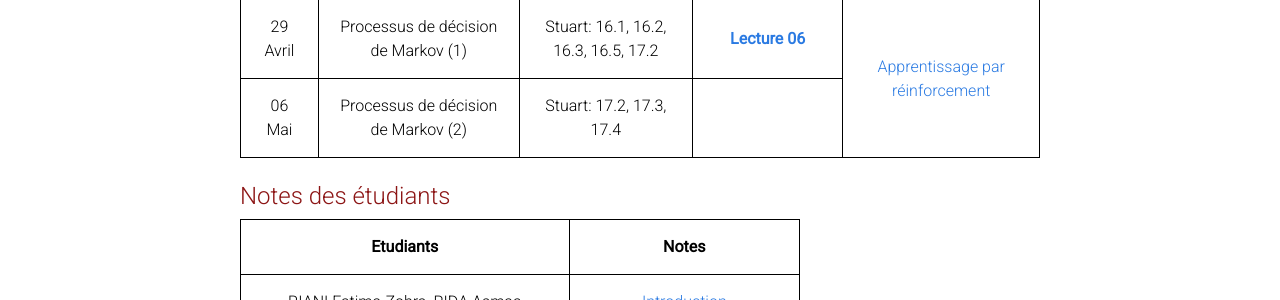
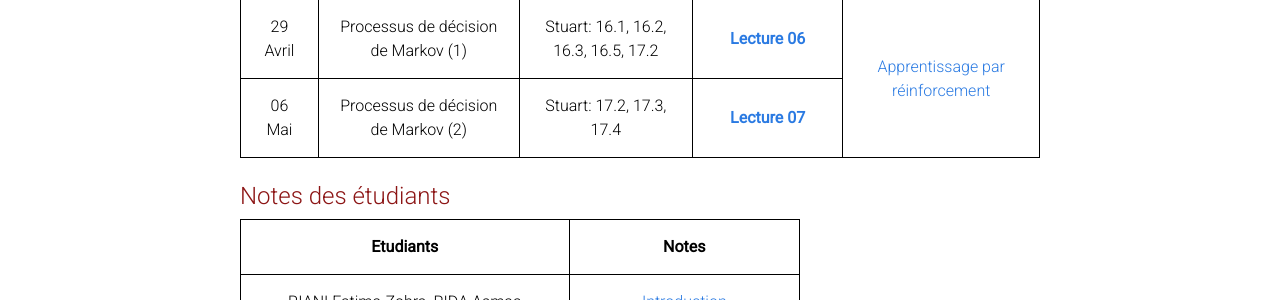
Before and after one commit to intelligenceartificielensaf/intelligenceartificielensaf.github.io, a Jekyll site: the page built from index.html, in a window 1280 px wide. Shown: the part 1322-1622 px from the top of the page. Built offline with Jekyll 4.4.1, drawn with Linux system fonts in a browser that asks for light colours.

Commit message:
Second lecture on mpds

```diff
--- a/index.html
+++ b/index.html
@@ -181,7 +181,10 @@ artificielle. les thématiques traitées sont: -agents intelligents, - Recherche
     <td>Processus de décision de Markov (2)</td>
     <td>Stuart: 17.2, 17.3, 17.4</td>
     <th>
-    </td>
+           <a href="https://github.com/intelligenceartificielensaf/intelligenceartificielensaf.github.io/blob/master/lectures/05_05_mdp02.pdf">Lecture
+           07</a></td>
+    </th>
+    </th>
   </tr>
 </table>
 
```
Also changed, not shown: 1 other file.
